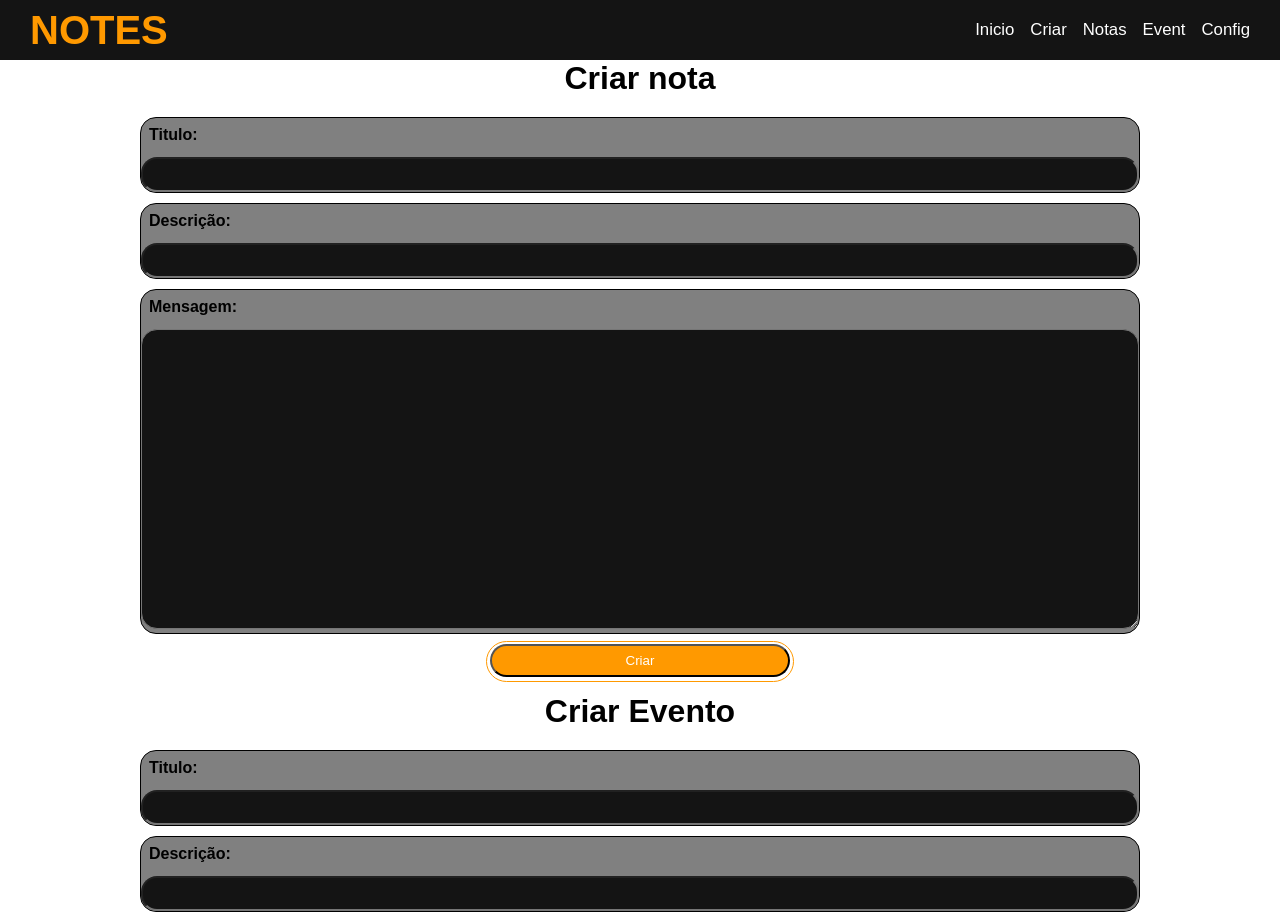
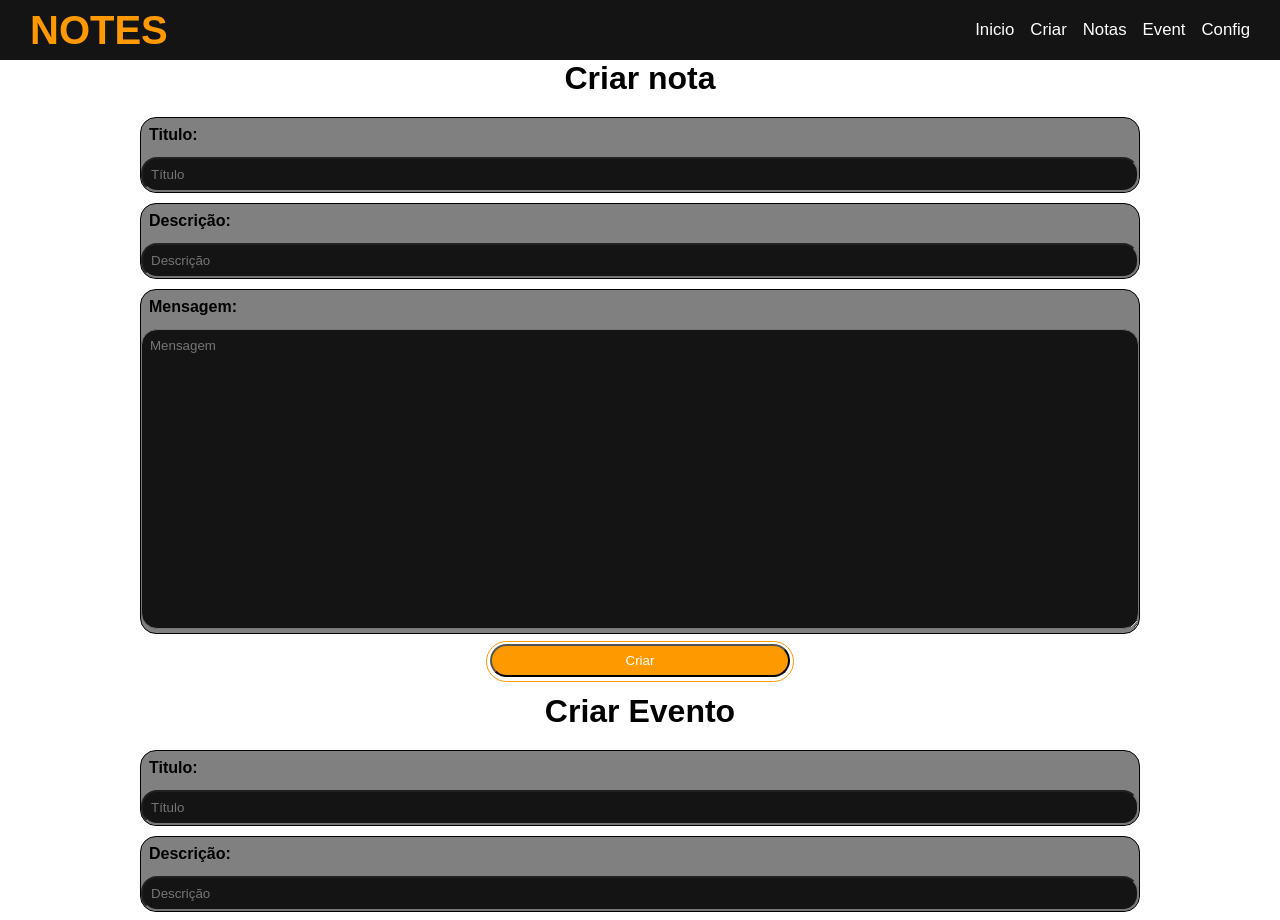
Before and after one commit to Igor-Wolf/NotesApp, a Next.js app: page /Criar in a window 1280 px wide. Shown: the top 920 px of the page. Built offline with nearby package versions, Linux system fonts and the light colour scheme.

Commit message:
development

```diff
--- a/package.json
+++ b/package.json
@@ -9,11 +9,14 @@
     "lint": "next lint"
   },
   "dependencies": {
+    "@hookform/resolvers": "^3.6.0",
     "bootstrap-icons": "^1.11.3",
     "date-fns": "^3.6.0",
     "next": "14.2.4",
     "react": "^18",
     "react-dom": "^18",
-    "styled-components": "^6.1.11"
+    "react-hook-form": "^7.52.0",
+    "styled-components": "^6.1.11",
+    "yup": "^1.4.0"
   }
 }
--- a/src/app/(Pages)/Criar/page.jsx
+++ b/src/app/(Pages)/Criar/page.jsx
@@ -1,4 +1,4 @@
-"use client"
+"use client";
 import React, { useState } from 'react';
 import {
   Form,
@@ -8,42 +8,67 @@ import {
   Textarea,
   TitleText,
   Main,
-  Spacing
+  Spacing,
+  Wrapper,
+  ErrorBox
 } from './styles';
 import { Button } from "@/components/Button";
 import { Header } from "@/components/Header";
 import { Footer } from "@/components/Footer";
 import { format, parseISO } from 'date-fns';
 import { MobileHeader } from '@/components/MobileHeader';
-import { Wrapper } from './styles';
+
+import { yupResolver } from "@hookform/resolvers/yup";
+import * as yup from "yup";
+
+import { useForm, Controller } from 'react-hook-form';
 
 
 
 
+
+
+
+
+
+const noteSchema = yup.object({
+  title: yup.string().min(6, "No mínimo 6 caracteres").max(30, "No máximo 30 caracteres").required("Título é obrigatório"),
+  description: yup.string().max(60, "No máximo 60 caracteres").required("Descrição é obrigatória"),
+  message: yup.string().required("Preenchimento obrigatório")
+}).required();
+
+const eventSchema = yup.object({
+  title: yup.string().min(6, "No mínimo 6 caracteres").max(30, "No máximo 30 caracteres").required("Título é obrigatório"),
+  description: yup.string().max(60, "No máximo 60 caracteres").required("Descrição é obrigatória"),
+  deadLineDate: yup.date().typeError('Data inválida').required("Data do Evento é obrigatória"),
+  deadLineTime: yup.string().required("Hora do Evento é obrigatória"),
+  message: yup.string().required("Preenchimento obrigatório")
+}).required();
+
 export default function Criar() {
-  const [formData, setFormData] = useState({
-    id: '',
-    title: '',
-    description: '',
-    message: '',
-    date: '',
-    type: '',
-    deadLineDate: '',
-    deadLineTime: '',
-    status: '',
+  const {
+    control: control1,
+    handleSubmit: handleSubmit1,
+    formState: { errors: errors1, isValid: isValid1 },
+    reset: reset1,
+  } = useForm({
+    resolver: yupResolver(noteSchema),
+    mode: "onBlur",
+    reValidateMode: "onChange",
   });
 
-  const handleChange = (e) => {
-    const { name, value } = e.target;
-    setFormData({
-      ...formData,
-      [name]: value,
+  const {
+    control: control2,
+    handleSubmit: handleSubmit2,
+    formState: { errors: errors2, isValid: isValid2 },
+    reset: reset2,
+  } = useForm({
+    resolver: yupResolver(eventSchema),
+    mode: "onBlur",
+    reValidateMode: "onChange",
   });
-  };
 
-  const handleSubmit = (e) => {
-    e.preventDefault();
-
+  const onSubmit1 = (data) => {
     const formattedTime = new Date().toLocaleTimeString('pt-BR');
     const formattedDateTime = new Date().toLocaleDateString('pt-BR');
     const storedList = JSON.parse(localStorage.getItem('formDataList')) || [];
@@ -54,10 +79,10 @@ export default function Criar() {
       } else {
         return 1;
       }
-    }
+    };
 
     const updatedFormData = {
-      ...formData,
+      ...data,
       date: formattedDateTime,
       time: formattedTime,
       id: verify(),
@@ -70,45 +95,12 @@ export default function Criar() {
     const updatedList = [...storedList, updatedFormData];
     localStorage.setItem('formDataList', JSON.stringify(updatedList));
 
-    setFormData({
-      id: '',
-      title: '',
-      description: '',
-      message: '',
-      date: '',
-      type: '',
-      deadLineDate: '',
-      deadLineTime: '',
-      status: '',
-    });
-
+    reset1();
     console.log(updatedList);
     console.log(formattedDateTime);
   };
 
-  const [formData2, setFormData2] = useState({
-    id: '',
-    title: '',
-    description: '',
-    message: '',
-    date: '',
-    type: '',
-    deadLineDate: '',
-    deadLineTime: '',
-    status: '',
-  });
-
-  const handleChange2 = (e) => {
-    const { name, value } = e.target;
-    setFormData2({
-      ...formData2,
-      [name]: value,
-    });
-  };
-
-  const handleSubmit2 = (e) => {
-    e.preventDefault();
-
+  const onSubmit2 = (data) => {
     const formattedTime2 = new Date().toLocaleTimeString('pt-BR');
     const formattedDateTime2 = new Date().toLocaleDateString('pt-BR');
     const storedList = JSON.parse(localStorage.getItem('formDataList')) || [];
@@ -119,13 +111,15 @@ export default function Criar() {
       } else {
         return 1;
       }
-    }
+    };
 
-    // Ajustando a data do deadline antes de salvar
-    const adjustedDeadLineDate = format(parseISO(formData2.deadLineDate), 'dd/MM/yyyy');
+
+    var isodate = data.deadLineDate;
+    var adjustedDeadLineDate = isodate.toLocaleDateString('pt-BR');
+
 
     const updatedFormData2 = {
-      ...formData2,
+      ...data,
       date: formattedDateTime2,
       time: formattedTime2,
       id: verify2(),
@@ -137,18 +131,7 @@ export default function Criar() {
     const updatedList2 = [...storedList, updatedFormData2];
     localStorage.setItem('formDataList', JSON.stringify(updatedList2));
 
-    setFormData2({
-      id: '',
-      title: '',
-      description: '',
-      message: '',
-      date: '',
-      type: '',
-      deadLineDate: '',
-      deadLineTime: '',
-      status: '',
-    });
-
+    reset2();
     console.log(updatedList2);
     console.log(formattedDateTime2);
   };
@@ -160,97 +143,152 @@ export default function Criar() {
       <Wrapper>
         <Spacing />
         <TitleText>Criar nota</TitleText>
-        <Form onSubmit={handleSubmit}>
+        <Form onSubmit={handleSubmit1(onSubmit1)}>
           <FormGroup>
             <Label htmlFor="title">Titulo:</Label>
+            <Controller
+              name="title"
+              control={control1}
+              defaultValue=""
+              render={({ field }) => (
                 <Input
                   type="text"
                   id="title"
-              name="title"
-              value={formData.title}
-              onChange={handleChange}
+                  {...field}
+                  placeholder="Título"
                 />
+              )}
+            />
+            {errors1.title && <ErrorBox>{errors1.title.message}</ErrorBox>}
           </FormGroup>
           <FormGroup>
             <Label htmlFor="description">Descrição:</Label>
+            <Controller
+              name="description"
+              control={control1}
+              defaultValue=""
+              render={({ field }) => (
                 <Input
                   type="text"
                   id="description"
-              name="description"
-              value={formData.description}
-              onChange={handleChange}
+                  {...field}
+                  placeholder="Descrição"
                 />
+              )}
+            />
+            {errors1.description && <ErrorBox>{errors1.description.message}</ErrorBox>}
           </FormGroup>
           <FormGroup>
             <Label htmlFor="message">Mensagem:</Label>
+            <Controller
+              name="message"
+              control={control1}
+              defaultValue=""
+              render={({ field }) => (
                 <Textarea
                   id="message"
-              name="message"
-              value={formData.message}
-              onChange={handleChange}
-            ></Textarea>
+                  {...field}
+                  placeholder="Mensagem"
+                />
+              )}
+            />
+            {errors1.message && <ErrorBox>{errors1.message.message}</ErrorBox>}
           </FormGroup>
-          <Button title="Criar" variant='secondary' type='submit' />
+          <Button title="Criar" variant='secondary' type='submit' disabled={!isValid1} />
         </Form>
       </Wrapper>
 
       <Wrapper>
         <TitleText>Criar Evento</TitleText>
-        <Form onSubmit={handleSubmit2}>
+        <Form onSubmit={handleSubmit2(onSubmit2)}>
           <FormGroup>
             <Label htmlFor="title">Titulo:</Label>
+            <Controller
+              name="title"
+              control={control2}
+              defaultValue=""
+              render={({ field }) => (
                 <Input
                   type="text"
                   id="title"
-              name="title"
-              value={formData2.title}
-              onChange={handleChange2}
+                  {...field}
+                  placeholder="Título"
                 />
+              )}
+            />
+            {errors2.title && <ErrorBox>{errors2.title.message}</ErrorBox>}
           </FormGroup>
           <FormGroup>
             <Label htmlFor="description">Descrição:</Label>
+            <Controller
+              name="description"
+              control={control2}
+              defaultValue=""
+              render={({ field }) => (
                 <Input
                   type="text"
                   id="description"
-              name="description"
-              value={formData2.description}
-              onChange={handleChange2}
+                  {...field}
+                  placeholder="Descrição"
                 />
+              )}
+            />
+            {errors2.description && <ErrorBox>{errors2.description.message}</ErrorBox>}
           </FormGroup>
           <FormGroup>
             <Label htmlFor="deadLineDate">Data do Evento:</Label>
+            <Controller
+              name="deadLineDate"
+              control={control2}
+              defaultValue=""
+              render={({ field }) => (
                 <Input
                   type="date"
                   id="date"
-              name="deadLineDate"
-              value={formData2.deadLineDate}
-              onChange={handleChange2}
+                  {...field}
                 />
+              )}
+            />
+            {errors2.deadLineDate && <ErrorBox>{errors2.deadLineDate.message}</ErrorBox>}
           </FormGroup>
           <FormGroup>
             <Label htmlFor="deadLineTime">Hora do Evento:</Label>
+            <Controller
+              name="deadLineTime"
+              control={control2}
+              defaultValue=""
+              render={({ field }) => (
                 <Input
                   type="time"
                   id="time"
-              name="deadLineTime"
-              value={formData2.deadLineTime}
-              onChange={handleChange2}
+                  {...field}
                   step="1"
                 />
+              )}
+            />
+            {errors2.deadLineTime && <ErrorBox>{errors2.deadLineTime.message}</ErrorBox>}
           </FormGroup>
           <FormGroup>
             <Label htmlFor="message">Mensagem:</Label>
+            <Controller
+              name="message"
+              control={control2}
+              defaultValue=""
+              render={({ field }) => (
                 <Textarea
                   id="message"
-              name="message"
-              value={formData2.message}
-              onChange={handleChange2}
-            ></Textarea>
+                  {...field}
+                  placeholder="Mensagem"
+                />
+              )}
+            />
+            {errors2.message && <ErrorBox>{errors2.message.message}</ErrorBox>}
           </FormGroup>
-          <Button title="Criar" variant='secondary' type='submit' />
+          <Button title="Criar" variant='secondary' type='submit' disabled={!isValid2} />
+
         </Form>
       </Wrapper>
-      <Footer />
+      <Footer></Footer>
     </Main>
   );
 }
--- a/src/app/(Pages)/Criar/styles.js
+++ b/src/app/(Pages)/Criar/styles.js
@@ -123,3 +123,11 @@ export const Spacing = styled.div`
 
 
 `
+
+export const ErrorBox = styled.div`
+
+    padding: 0.5rem;
+    color: red;
+    font-weight: 600;
+
+`
```
Also changed, not shown: src/components/ButtonVerify/index.jsx (added, +16 -0 lines), src/components/ButtonVerify/styles.js (added, +40 -0 lines), 2 other files (tests, documents, lock files or other folders). Lines whose indentation alone changed are shown as unchanged.
